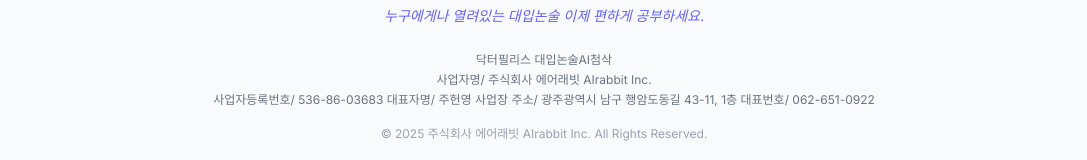
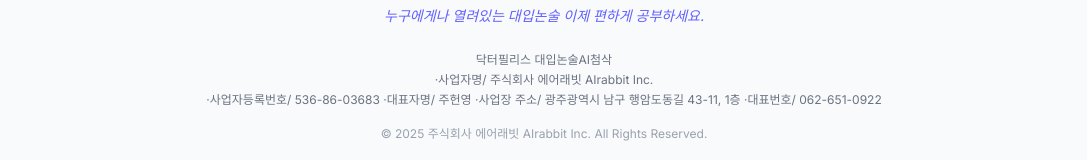
Before and after one commit to SHTH-AGI-LAB/shth-essay, a Next.js app: page / in a window 1280 px wide. Shown: the part 1684-1844 px from the top of the page, without its empty margins (96-1183 px from the left). Built offline with nearby package versions, Linux system fonts and the light colour scheme; no server answers.

Commit message:
페이지 수정

```diff
--- a/src/app/page.tsx
+++ b/src/app/page.tsx
@@ -86,8 +86,8 @@ export default function Home() {
           {/* 사업자 정보 (심사용) */}
           <div className="mt-6 text-xs text-gray-500 leading-5">
             <p>닥터필리스 대입논술AI첨삭</p>
-            <p>사업자명/ 주식회사 에어래빗 AIrabbit Inc.</p>
-            <p>사업자등록번호/ 536-86-03683 대표자명/ 주헌영 사업장 주소/ 광주광역시 남구 행암도동길 43-11, 1층 대표번호/ 062-651-0922</p>
+            <p>·사업자명/ 주식회사 에어래빗 AIrabbit Inc.</p>
+            <p>·사업자등록번호/ 536-86-03683 ·대표자명/ 주헌영 ·사업장 주소/ 광주광역시 남구 행암도동길 43-11, 1층 ·대표번호/ 062-651-0922</p>
            </div>
 
           <div className="mt-4 text-xs text-gray-400">
```
